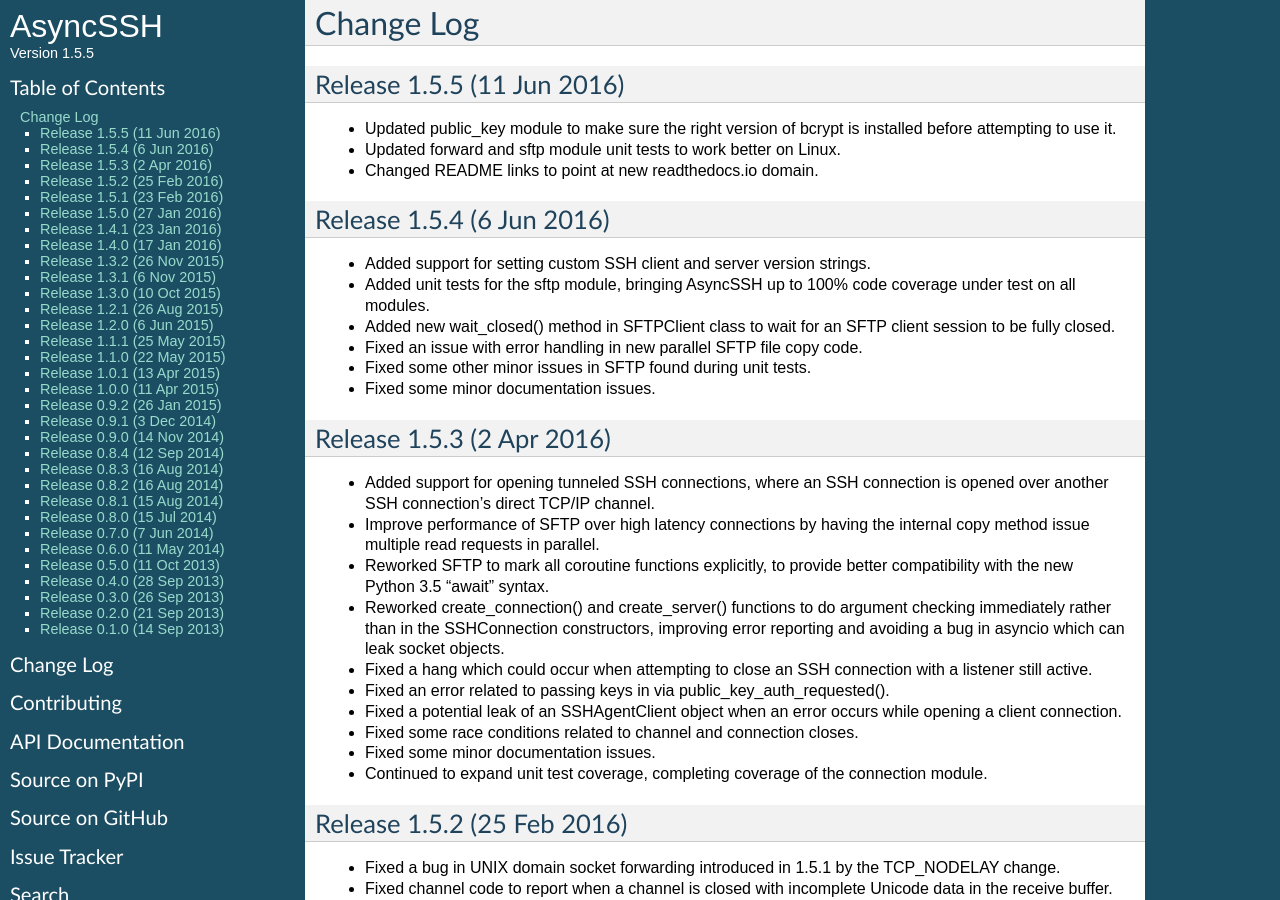
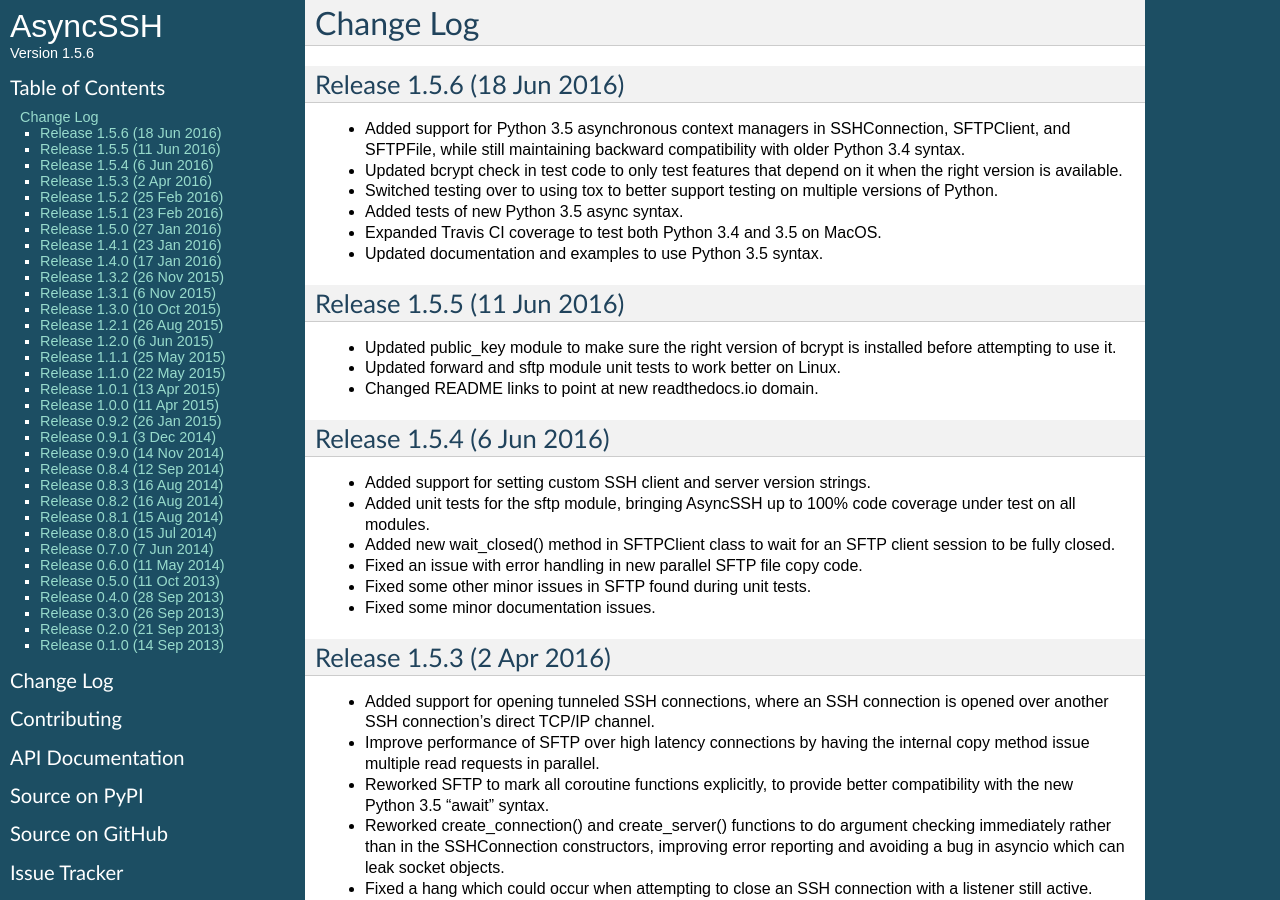
Before and after one commit to ronf/asyncssh, a Sphinx documentation site: the page built from docs/changes.rst, in a window 1280 px wide and 900 px high. Built offline with Sphinx 7.4.7, drawn with Linux system fonts in a browser that asks for light colours.

Commit message:
Bump version number up to 1.5.6 and update change log

```diff
--- a/asyncssh/version.py
+++ b/asyncssh/version.py
@@ -18,4 +18,4 @@ __author_email__ = 'ronf@timeheart.net'
 
 __url__ = 'http://asyncssh.timeheart.net'
 
-__version__ = '1.5.5'
+__version__ = '1.5.6'
--- a/docs/changes.rst
+++ b/docs/changes.rst
@@ -2,6 +2,25 @@
 
 Change Log
 ==========
+
+Release 1.5.6 (18 Jun 2016)
+---------------------------
+
+* Added support for Python 3.5 asynchronous context managers in
+  SSHConnection, SFTPClient, and SFTPFile, while still maintaining
+  backward compatibility with older Python 3.4 syntax.
+
+* Updated bcrypt check in test code to only test features that depend
+  on it when the right version is available.
+
+* Switched testing over to using tox to better support testing on
+  multiple versions of Python.
+
+* Added tests of new Python 3.5 async syntax.
+
+* Expanded Travis CI coverage to test both Python 3.4 and 3.5 on MacOS.
+
+* Updated documentation and examples to use Python 3.5 syntax.
 
 Release 1.5.5 (11 Jun 2016)
 ---------------------------
```
